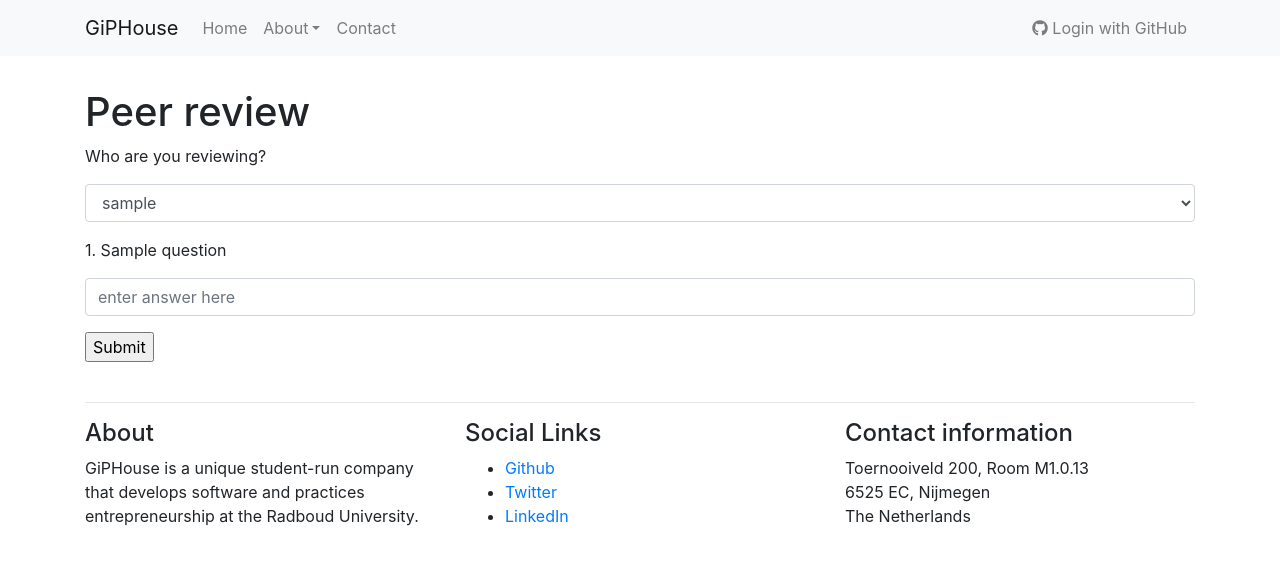
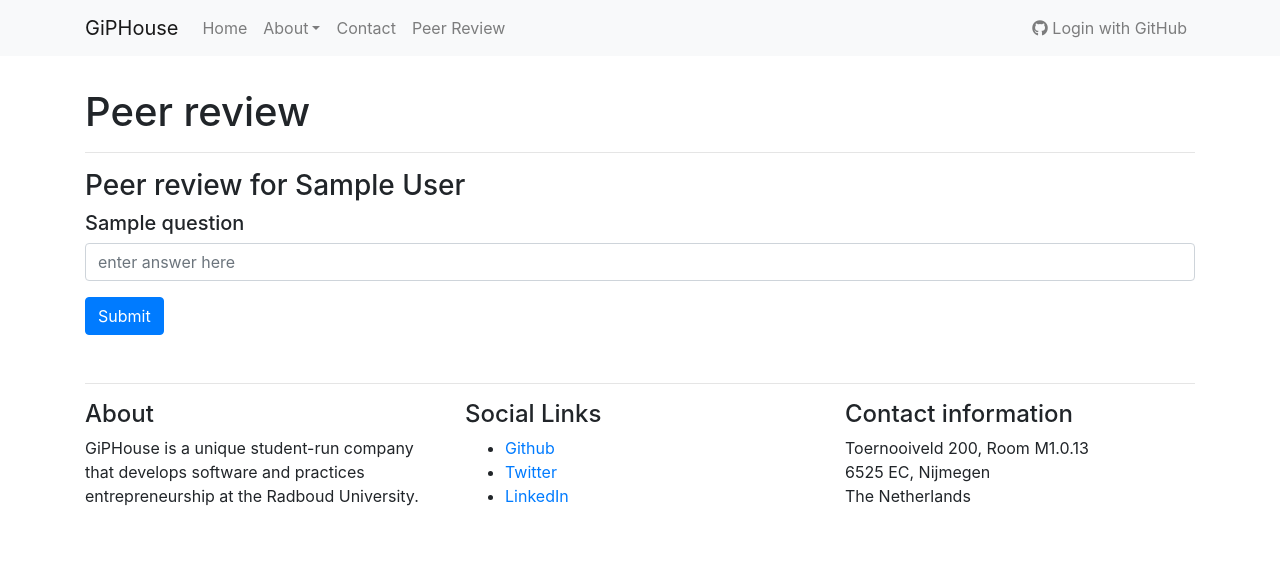
Before and after one commit to GiPHouse/Website, a Django app: page /peer_review/ in a window 1280 px wide. Shown: the top 565 px of the page. Run offline with Django 3.2, Linux system fonts and the light colour scheme; tables that the repository leaves empty hold one stand-in row (values such as "Sample post"); some libraries are stand-ins or nearby versions.

Commit message:
Closed question now available, Whole peer review in one single view

```diff
--- a/website/giphousewebsite/templates/header.html
+++ b/website/giphousewebsite/templates/header.html
@@ -24,6 +24,9 @@
                 <li class="nav-item">
                     <a class="nav-link" href="{% url 'contact' %}">Contact <span class="sr-only">(current)</span></a>
                 </li>
+                <li class="nav-item">
+                    <a class="nav-link" href="{% url 'peer_review:show' %}">Peer Review</span></a>
+                </li>
             </ul>
 
             <ul class="navbar-nav my-2 my-lg-0">
--- a/website/peer_review/admin.py
+++ b/website/peer_review/admin.py
@@ -3,8 +3,8 @@ from django.contrib import admin
 from .models import *
 
 class QuestionAdmin(admin.ModelAdmin):
-    list_display = ('question','closed_question')
-    list_filter = ('question','closed_question')
+    list_display = ('question','question_type')
+    list_filter = ('question','question_type')
 
 class AnswerAdmin(admin.ModelAdmin):
     list_display = ('question', 'answer', 'participant','peer')
--- a/website/peer_review/models.py
+++ b/website/peer_review/models.py
@@ -1,12 +1,34 @@
 from django.db import models
 from django.contrib.auth.models import User
 
+PoorGoodScale = ("Very poor", "Poor", "Average", "Good", "Very good")
+
+AgreeDisagreeScale = ("Strongly disagree", "Disagree", "Neutral", "Agree", "Strongly agree")
+
+QUESTION_TYPES = (
+        ('p', 'Poor/Good Likert Scale'),
+        ('a', 'Agree/Disagree Likert Scale'),
+        ('o', 'Open Question'),
+)
+
 class Question(models.Model):
     question = models.CharField(max_length=200)
-    closed_question = models.BooleanField(default=False)
+    question_type = models.CharField(max_length=1, choices=QUESTION_TYPES)
+    about_someone_else = models.BooleanField(default=False)
 
     def __str__(self):
         return str(self.question)
+
+    def get_scale_labels(self):
+        if self.question_type == 'p':
+            return PoorGoodScale
+        if self.question_type == 'a':
+            return AgreeDisagreeScale
+        return []
+
+    def closed_question(self):
+        return self.question_type in ['p','a']
+
 
 class Answer(models.Model):
     question = models.ForeignKey(Question, on_delete=models.CASCADE)
--- a/website/peer_review/templates/peer_review.html
+++ b/website/peer_review/templates/peer_review.html
@@ -1,29 +1,85 @@
 {% extends 'base.html' %}
 
 {% block content %}
+<style>
+			.dot {
+				display: flex;
+				flex-grow: 1;
+				padding: 5px;
+				flex-direction: column;
+			}
+			.dot_label {
+				display: flex;
+				justify-content: center;
+				align-items: center;
+				padding: 0 5px;
+				min-height: 1.5em;
+			}
+			.dot_input {
+				display: flex;
+				justify-content: center;
+				align-items: center;
+				padding: 0 5px;
+				min-height: 1.5em;
+			}
+</style>
 <h1 class="mt-2">Peer review</h1>
 <form action="{% url 'peer_review:submit' %}" method="post">
 	{% csrf_token %}
-	<div class="form-group">
+	{% for q in global_questions %}
+		<h5>
+			{{q.question}}
+		</h5>
 		<p>
-		    Who are you reviewing?
-		</p>
-		<select name='peer' class='form-control'>
-		{% for peer in peers %}
-			<option value='{{peer.username}}'>{{peer.username}}</option>
-		{% endfor %}
-		</select>
-	</div>
-	<div class='form-group'>
-	{% for q in questions %}
-		<p>
-			{{ forloop.counter}}. {{q.question}}
-		</p>
-		<p>
+			{% if q.question_type == 'o' %}
 			<input type='text' name='{{q.pk}}' placeholder='enter answer here' class='form-control'/>
+			{% elif q.closed_question %}
+			<div style="display:flex;" >
+				{% for label in q.get_scale_labels %}
+				<div class="dot">
+					<div class="dot_label">
+						{{label}}
+					</div>
+					<div class="dot_input">
+						<input type="radio" name="{{q.pk}}">
+					</div>
+				</div>
+				{% endfor %}
+
+			</div>
+			{% endif %}
 		</p>
 	{% endfor %}
-	</div>
-	<input type='submit' value="Submit" />
+	<hr />
+	{% for peer in peers %}
+		<h3>Peer review for {{peer.first_name}} {{peer.last_name}}</h3>
+		<div class='form-group'>
+		{% for q in peer_questions %}
+			<h5>
+				{{q.question}}
+			</h5>
+			<p>
+				{% if q.question_type == 'o' %}
+				<input type='text' name='{{peer.username}}-{{q.pk}}' placeholder='enter answer here' class='form-control'/>
+				{% elif q.closed_question %}
+				<div style="display:flex;">
+					{% for label in q.get_scale_labels %}
+					<div class="dot">
+						<div class="dot_label">
+							{{label}}
+						</div>
+						<div class="dot_input">
+							<input type="radio" name="{{peer.username}}-{{q.pk}}">
+						</div>
+					</div>
+					{% endfor %}
+
+				</div>
+				{% endif %}
+			</p>
+		{% endfor %}
+		</div>
+	{% endfor %}
+	<button type="submit" class="btn btn-primary mb-2">Submit</button>
 </form>
 {% endblock %}
--- a/website/peer_review/views.py
+++ b/website/peer_review/views.py
@@ -7,13 +7,15 @@ from .models import *
 
 #@login_required
 def show_form(request):
-    questions = Question.objects.all()
+    global_questions = Question.objects.filter(about_someone_else=False)
+    peer_questions = Question.objects.filter(about_someone_else=True)
 
     #TODO only show users in your group
     peers = User.objects.all()
 
     context = {
-        'questions': questions,
+        'global_questions' : global_questions,
+        'peer_questions': peer_questions,
         'peers' : peers,
     }
     return render(request, 'peer_review.html', context)
```
Also changed, not shown: website/peer_review/templates/form_draft.html (added, +181 -0 lines), website/peer_review/migrations/0002_auto_20190215_1422.py (added), website/peer_review/migrations/0003_question_about_someone_else.py (added).
